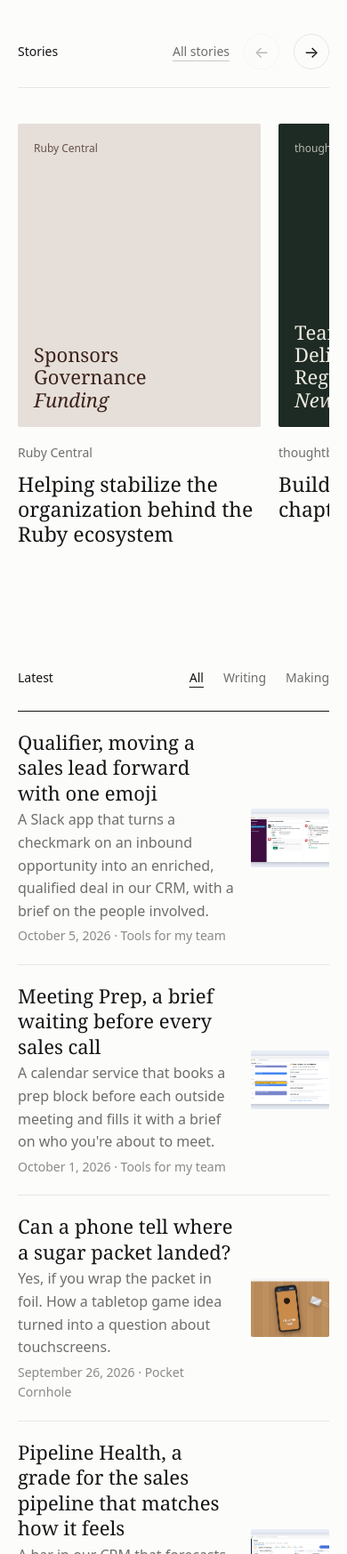
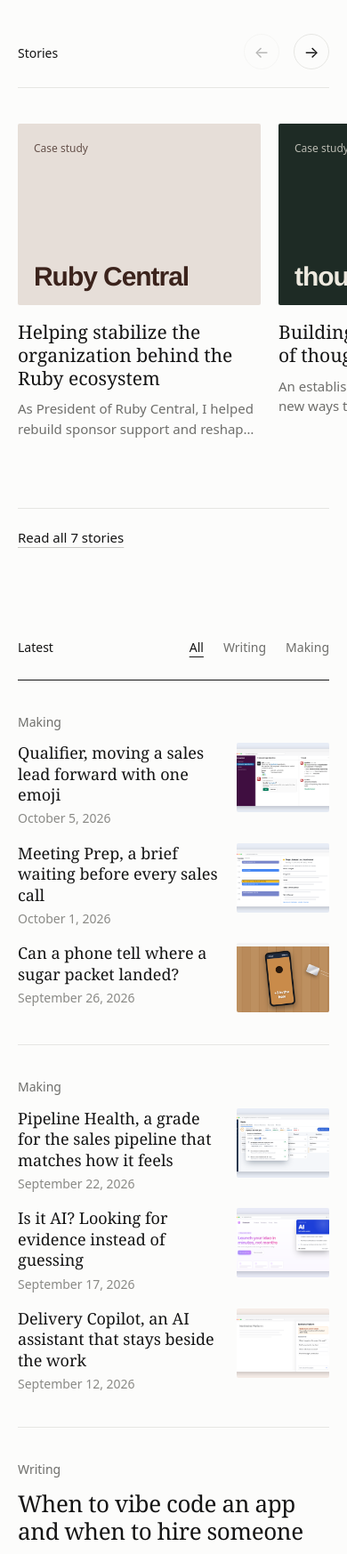
Before and after one commit to rantbot/portfolio, an Eleventy site: page src/index.njk in a window 390 px wide. Shown: the part 860-2607 px from the top of the page at 89% size. Built offline with nearby package versions, Linux system fonts and the light colour scheme; Eleventy itself is replaced by a stand-in of ours; files that its build step writes are made by us from their sources.

Commit message:
updating case study format

```diff
--- a/src/_includes/case-study.njk
+++ b/src/_includes/case-study.njk
@@ -10,10 +10,10 @@ layout: base.njk
     <p class="small muted byline"><a href="/about/" rel="author">{{ site.name }}</a> · <time datetime="{{ page.date | isoDate }}">{{ page.date | readableDate }}</time> · {{ content | readingTime }}</p>
   </header>
 
-  {%- if image or cover_lines %}
+  {%- if image or tone or case_study %}
   <figure class="case-cover">
-    {%- set p = { data: { image: image, image_alt: image_alt, tone: tone, ink: ink, cover_lines: cover_lines, cover_kicker: cover_kicker, series: series } } %}
-    {%- set ratio = "21 / 9" %}{% include "cover.njk" %}
+    {%- set p = { data: { image: image, image_alt: image_alt, tone: tone, ink: ink, case_study: case_study, title: title } } %}
+    {%- set ratio = "21 / 9" %}{% include "story-cover.njk" %}
     {%- if image_caption %}<figcaption class="small muted">{{ image_caption }}</figcaption>{% endif %}
   </figure>
   {%- endif %}
--- /dev/null
+++ b/src/_includes/story-cover.njk
@@ -0,0 +1,10 @@
+{#- A story's cover. Uses the photo if there is one, otherwise the organization's name set large, like a wordmark. Expects `p` (a post) and `ratio`. -#}
+{%- set d = p.data -%}
+{%- if d.image %}
+<img class="cover-img" src="{{ d.image }}" alt="{{ d.image_alt or '' }}" loading="lazy" style="aspect-ratio: {{ ratio }}">
+{%- else %}
+<div class="cover story-cover" style="aspect-ratio: {{ ratio }}; background: {{ d.tone or '#EFEFEC' }}; color: {{ d.ink or '#1F1F1C' }}" aria-hidden="true">
+  <span class="cover-kicker">Case study</span>
+  <span class="story-cover-name">{{ d.case_study.organization if d.case_study else d.title }}</span>
+</div>
+{%- endif %}
--- a/src/assets/css/site.css
+++ b/src/assets/css/site.css
@@ -34,6 +34,7 @@ img { max-width: 100%; display: block; }
 .skip:focus { left: 8px; }
 .sr { position: absolute; width: 1px; height: 1px; overflow: hidden; clip: rect(0 0 0 0); white-space: nowrap; }
 
+body { overflow-x: clip; }
 .wrap { max-width: 1240px; margin: 0 auto; padding: 0 var(--gutter); }
 
 /* Type */
@@ -107,6 +108,24 @@ img { max-width: 100%; display: block; }
 .filter button { font: inherit; background: none; border: 0; padding: 0; min-height: 32px; color: var(--muted); cursor: pointer; }
 .filter button[aria-pressed="true"] { color: var(--ink); text-decoration: underline; text-underline-offset: 5px; text-decoration-thickness: 1px; }
 
+/* The Latest stream. A narrower column with wide margins, Writing as type, Making as pictures. */
+.stream-block { max-width: 1000px; margin: 0 auto; }
+.stream { list-style: none; padding: 0; }
+.stream-item { display: grid; grid-template-columns: 120px minmax(0, 1fr); gap: 32px; padding: 48px 0; border-bottom: 1px solid var(--rule); }
+.stream-rail { padding-top: 6px; }
+.write { display: flex; flex-direction: column; gap: 10px; max-width: 680px; }
+.write-title { font-size: clamp(26px, 2.6vw, 34px); line-height: 1.18; letter-spacing: -0.015em; font-weight: 360; }
+.write:hover .write-title { text-decoration: underline; text-decoration-thickness: 1px; text-underline-offset: 6px; }
+.write-desc { font-size: 17px; line-height: 1.55; }
+.makes { display: grid; grid-template-columns: repeat(3, minmax(0, 1fr)); gap: 24px; }
+.make { display: flex; flex-direction: column; gap: 8px; }
+.make .cover, .make .cover-img { margin-bottom: 4px; transition: opacity 300ms ease-out; }
+.make:hover .cover, .make:hover .cover-img { opacity: 0.88; }
+.make-title { font-size: 18px; line-height: 1.3; font-weight: 380; }
+.make:hover .make-title { text-decoration: underline; text-decoration-thickness: 1px; text-underline-offset: 4px; }
+.make .cover-lines { font-size: clamp(16px, 1.4vw, 20px); }
+.stream-block .more { justify-content: flex-start; padding-left: 152px; }
+
 /* Lists */
 .list { list-style: none; padding: 0; display: flex; flex-direction: column; }
 .list-row { display: flex; justify-content: space-between; align-items: baseline; gap: 24px; padding: 14px 0; border-top: 1px solid var(--rule); }
@@ -163,6 +182,14 @@ a.list-row:hover .list-title { text-decoration: underline; text-decoration-thick
   .row-kind { display: none; }
   .row-body { grid-column: 1; }
   .row-thumb { grid-column: 2; }
+  .stream-item { grid-template-columns: minmax(0, 1fr); gap: 12px; padding: 36px 0; }
+  .stream-rail { padding-top: 0; }
+  .makes { grid-template-columns: minmax(0, 1fr); gap: 16px; }
+  .make { display: grid; grid-template-columns: minmax(0, 1fr) 104px; grid-template-rows: auto 1fr; column-gap: 16px; row-gap: 4px; }
+  .make .cover, .make .cover-img { grid-column: 2; grid-row: 1 / 3; margin: 0; }
+  .make .cover > * { display: none; }
+  .make-title, .make .small { grid-column: 1; }
+  .stream-block .more { padding-left: 0; }
   .list-row { flex-direction: column; gap: 2px; }
   .portrait { max-width: 240px; }
   .cards.three .cover { aspect-ratio: 4 / 3 !important; }
@@ -179,13 +206,22 @@ a.list-row:hover .list-title { text-decoration: underline; text-decoration-thick
 .light .post-cover .cover-lines { font-size: clamp(24px, 2.6vw, 36px); }
 
 /* Stories, written as case studies */
-.carousel { list-style: none; padding: 0 0 8px; margin: 0; display: grid; grid-auto-flow: column; grid-auto-columns: calc((100% - 64px) / 3.2); gap: 32px; overflow-x: auto; scroll-snap-type: x mandatory; scrollbar-width: thin; }
+.carousel { list-style: none; margin: 0 calc(50% - 50vw) 0 0; padding: 0 var(--gutter) 12px 0; display: grid; grid-auto-flow: column; grid-auto-columns: clamp(260px, 28vw, 380px); gap: 32px; overflow-x: auto; scroll-snap-type: x mandatory; scrollbar-width: none; }
+.carousel::-webkit-scrollbar { display: none; }
 .carousel > li { scroll-snap-align: start; }
 .carousel:focus-visible { outline: 1px solid var(--ink); outline-offset: 8px; }
 .carousel-nav { display: flex; align-items: center; gap: 16px; }
 .carousel-btn { font: inherit; font-size: 18px; line-height: 1; width: 40px; height: 40px; border: 1px solid var(--rule); border-radius: 50%; background: none; color: var(--ink); cursor: pointer; }
 .carousel-btn:hover { border-color: var(--ink); }
 .carousel-btn:disabled { opacity: 0.3; cursor: default; }
+.carousel-count { font-variant-numeric: tabular-nums; min-width: 5.5em; text-align: right; }
+.carousel .card-title { font-size: 21px; }
+.card-desc { font-size: 15px; line-height: 1.5; display: -webkit-box; -webkit-line-clamp: 2; -webkit-box-orient: vertical; overflow: hidden; }
+.carousel-more { margin-top: 40px; padding-top: 20px; border-top: 1px solid var(--rule); font-size: 15px; }
+/* Story covers set the organization large, like a wordmark */
+.story-cover-name { font-family: "Helvetica Neue", Helvetica, "Inter Tight", Arial, sans-serif; font-weight: 700; letter-spacing: -0.035em; line-height: 0.95; font-size: clamp(30px, 3vw, 44px); }
+.case-cover .story-cover-name { font-size: clamp(44px, 7vw, 104px); }
+.stories-grid .story-cover-name { font-size: clamp(32px, 3.6vw, 52px); }
 .stories-grid { grid-template-columns: repeat(2, minmax(0, 1fr)); gap: 80px 32px; }
 .stories-grid .card-title { font-size: clamp(24px, 2.2vw, 30px); line-height: 1.2; }
 
@@ -208,10 +244,10 @@ a.list-row:hover .list-title { text-decoration: underline; text-decoration-thick
 @media (max-width: 900px) {
   .case-grid { grid-template-columns: minmax(0, 1fr); }
   .case-facts { position: static; }
-  .carousel { grid-auto-columns: calc((100% - 32px) / 2.2); }
 }
 @media (max-width: 720px) {
   .carousel { grid-auto-columns: 78%; gap: 20px; }
+  .carousel-count { display: none; }
   .stories-grid { grid-template-columns: minmax(0, 1fr); gap: 56px; }
   .brand-name { font-size: 23px; }
   .case-cover .cover, .case-cover .cover-img { aspect-ratio: 4 / 3 !important; }
--- a/src/assets/js/site.js
+++ b/src/assets/js/site.js
@@ -23,23 +23,30 @@ document.querySelectorAll("a[data-e]").forEach((a) => {
   } catch (e) {}
 });
 
-// Stories carousel: arrow buttons scroll by one card. Without JavaScript, it still scrolls.
+// Stories carousel: arrow buttons scroll by one card, and a counter shows where you are.
+// Without JavaScript, the row still scrolls and swipes.
 document.querySelectorAll(".carousel").forEach((track) => {
-  const buttons = track.closest("section").querySelectorAll(".carousel-btn");
+  const section = track.closest("section");
+  const buttons = section.querySelectorAll(".carousel-btn");
+  const count = section.querySelector(".carousel-count");
+  const cards = track.querySelectorAll("li");
+  const step = () => (cards[1] ? cards[1].offsetLeft - cards[0].offsetLeft : track.clientWidth);
   const update = () => {
     const max = track.scrollWidth - track.clientWidth - 2;
+    const s = step();
+    const first = Math.min(cards.length, Math.round(track.scrollLeft / s) + 1);
+    const visible = Math.max(1, Math.floor((track.clientWidth - 32) / s + 0.15));
+    const last = track.scrollLeft >= max ? cards.length : Math.min(cards.length, first + visible - 1);
     buttons.forEach((b) => {
       b.hidden = max <= 0;
       b.disabled = Number(b.dataset.dir) < 0 ? track.scrollLeft <= 2 : track.scrollLeft >= max;
     });
+    if (count) {
+      count.hidden = max <= 0;
+      count.textContent = (first === last ? first : `${first}–${last}`) + ` of ${cards.length}`;
+    }
   };
-  buttons.forEach((b) =>
-    b.addEventListener("click", () => {
-      const card = track.querySelector("li");
-      const step = card ? card.getBoundingClientRect().width + 32 : track.clientWidth;
-      track.scrollBy({ left: Number(b.dataset.dir) * step, behavior: "smooth" });
-    })
-  );
+  buttons.forEach((b) => b.addEventListener("click", () => track.scrollBy({ left: Number(b.dataset.dir) * step(), behavior: "smooth" })));
   track.addEventListener("scroll", update, { passive: true });
   window.addEventListener("resize", update);
   update();
--- a/src/index.njk
+++ b/src/index.njk
@@ -14,7 +14,7 @@ title: Ran Craycraft
   <div class="block-head">
     <h2 id="stories-h" class="label">Stories</h2>
     <div class="carousel-nav">
-      <a href="/stories/" class="small muted ul">All stories</a>
+      <span class="carousel-count small muted" aria-live="polite" hidden></span>
       <button type="button" class="carousel-btn" data-dir="-1" aria-label="Previous stories" hidden>←</button>
       <button type="button" class="carousel-btn" data-dir="1" aria-label="Next stories" hidden>→</button>
     </div>
@@ -22,16 +22,17 @@ title: Ran Craycraft
   <ul class="carousel" role="region" aria-label="Stories" tabindex="0">
     {%- for p in stories %}
     <li><a href="{{ p.url }}" class="card">
-      {%- set ratio = "4 / 5" %}{% include "cover.njk" %}
-      <span class="small muted">{{ p.data.case_study.organization }}</span>
+      {%- set ratio = "4 / 3" %}{% include "story-cover.njk" %}
       <span class="card-title serif">{{ p.data.title }}</span>
+      <span class="card-desc muted">{{ p.data.description }}</span>
     </a></li>
     {%- endfor %}
   </ul>
+  <p class="carousel-more"><a href="/stories/" class="ul">Read all {{ stories.length }} stories</a></p>
 </section>
 {%- endif %}
 
-<section aria-labelledby="latest-h" class="block">
+<section aria-labelledby="latest-h" class="block stream-block">
   <div class="block-head strong">
     <h2 id="latest-h" class="label">Latest</h2>
     <div class="filter" role="group" aria-label="Show" hidden>
@@ -40,21 +41,32 @@ title: Ran Craycraft
       <button type="button" data-filter="making" aria-pressed="false">Making</button>
     </div>
   </div>
-  <ol class="feed">
-    {%- for p in collections.posts | stream(elsewhere) | limit(30) %}
-    <li data-kind="{{ p.data.kind }}">
-      <a href="{{ p.url }}" class="row">
-        <span class="row-kind small muted">{{ p.data.kind | kindLabel }}</span>
-        <span class="row-body">
-          <span class="row-title serif">{{ p.data.title }}</span>
-          <span class="muted">{{ p.data.description }}</span>
-          <span class="small faint"><time datetime="{{ p.date | isoDate }}">{{ p.date | readableDate }}</time>{% if p.data.series %} · {{ p.data.series }}{% endif %}{% if p.external %} · {{ p.data.publication }} ↗{% endif %}</span>
-        </span>
-        {%- if p.data.kind == "making" %}
-        <span class="row-thumb">{% set ratio = "4 / 3" %}{% include "cover.njk" %}</span>
-        {%- endif %}
+  <ol class="feed stream">
+    {%- for g in collections.posts | stream(elsewhere) | limit(24) | groupStream %}
+    {%- if g.kind == "making" %}
+    <li data-kind="making" class="stream-item">
+      <p class="stream-rail small muted">Making</p>
+      <div class="makes makes-{{ g.items.length }}">
+        {%- for p in g.items %}
+        <a href="{{ p.url }}" class="make">
+          {%- set ratio = "4 / 3" %}{% include "cover.njk" %}
+          <span class="make-title serif">{{ p.data.title }}</span>
+          <span class="small faint"><time datetime="{{ p.date | isoDate }}">{{ p.date | readableDate }}</time></span>
+        </a>
+        {%- endfor %}
+      </div>
+    </li>
+    {%- else %}
+    {%- set p = g.items[0] %}
+    <li data-kind="writing" class="stream-item">
+      <p class="stream-rail small muted">Writing</p>
+      <a href="{{ p.url }}" class="write">
+        <span class="write-title serif">{{ p.data.title }}</span>
+        <span class="write-desc muted">{{ p.data.description }}</span>
+        <span class="small faint"><time datetime="{{ p.date | isoDate }}">{{ p.date | readableDate }}</time>{% if p.external %} · {{ p.data.publication }} ↗{% elif p.data.series %} · {{ p.data.series }}{% endif %}</span>
       </a>
     </li>
+    {%- endif %}
     {%- endfor %}
   </ol>
   <p class="more small"><a href="/writing/" class="ul">All writing</a> <a href="/making/" class="ul">Everything I’ve made</a></p>
--- a/src/stories.njk
+++ b/src/stories.njk
@@ -13,8 +13,7 @@ section: stories
 <div class="cards stories-grid">
   {%- for p in collections.posts | milestones %}
   <a href="{{ p.url }}" class="card">
-    {%- set ratio = "4 / 3" %}{% include "cover.njk" %}
-    <span class="small muted">{{ p.data.case_study.organization }}</span>
+    {%- set ratio = "4 / 3" %}{% include "story-cover.njk" %}
     <span class="card-title serif">{{ p.data.title }}</span>
     <span class="muted">{{ p.data.description }}</span>
   </a>
```
Also changed, not shown: eleventy.config.js (+10 -0 lines).
